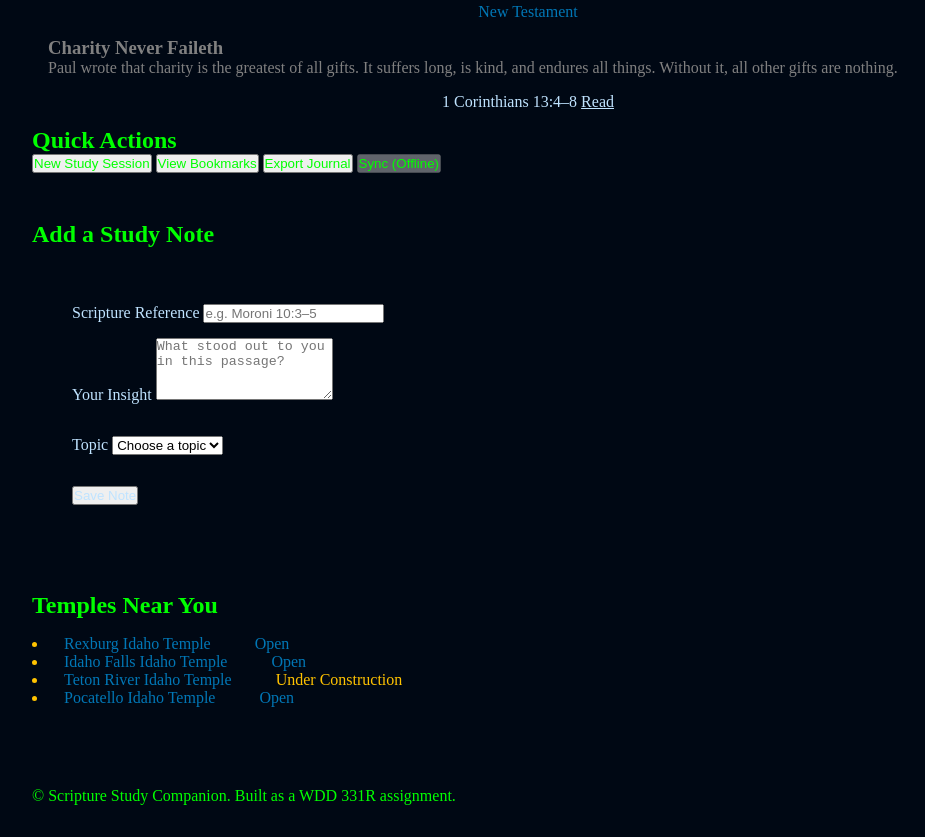
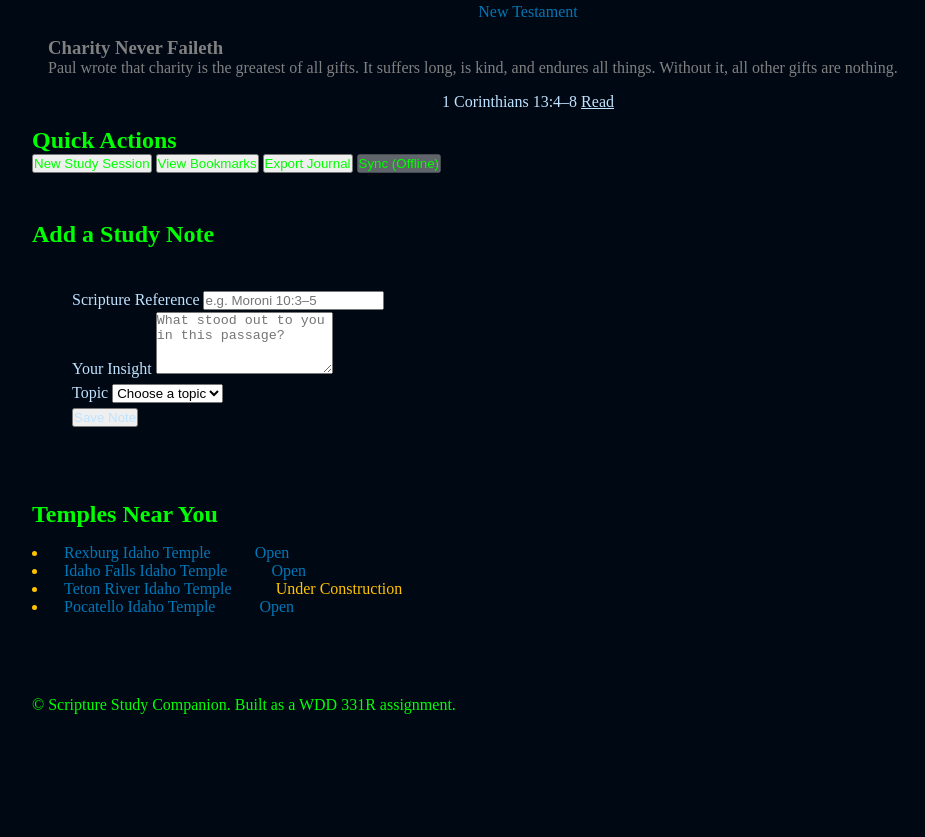
Before and after one commit to DerekJam/wdd331-practice, a plain HTML site: page unit-2/index.html in a window 1280 px wide. Shown: the part 869-1706 px from the top of the page, without its empty margins (112-1037 px from the left). After the commit the page ends 1615 px from the top, so only its background shows below. Drawn offline with Linux system fonts and the light colour scheme.

Commit message:
Deploying to website from @ DerekJam/wdd331-practice@7feb94a44139eedd551433798762d1340e9848b6 🚀

```diff
--- a/unit-2/css/components/forms.css
+++ b/unit-2/css/components/forms.css
@@ -9,7 +9,7 @@
          text-align: left;
          margin: var(--spacing-medium);
          padding: clamp(var(--spacing-small), var(--spacing-flex), var(--spacing-large));
-         line-height: 50px;
+         line-height: 1.5;
    }
 
 
```
